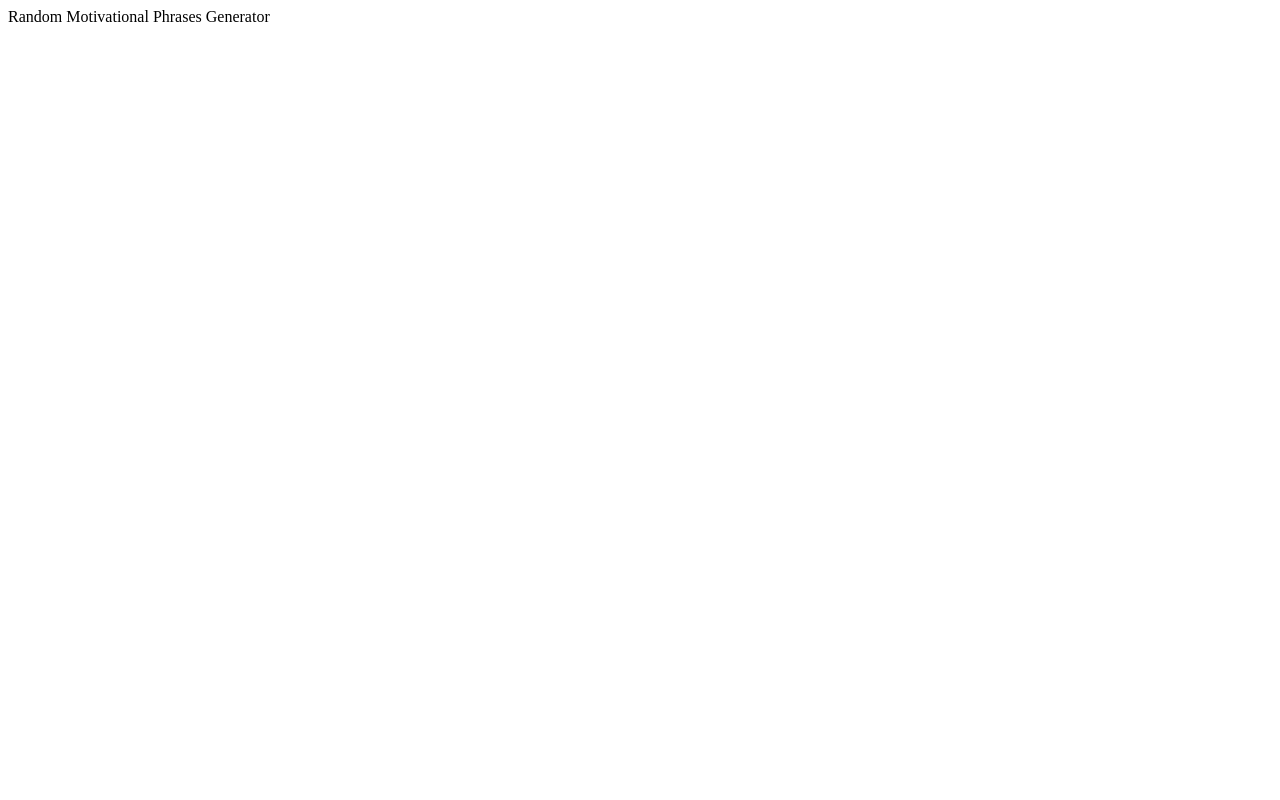
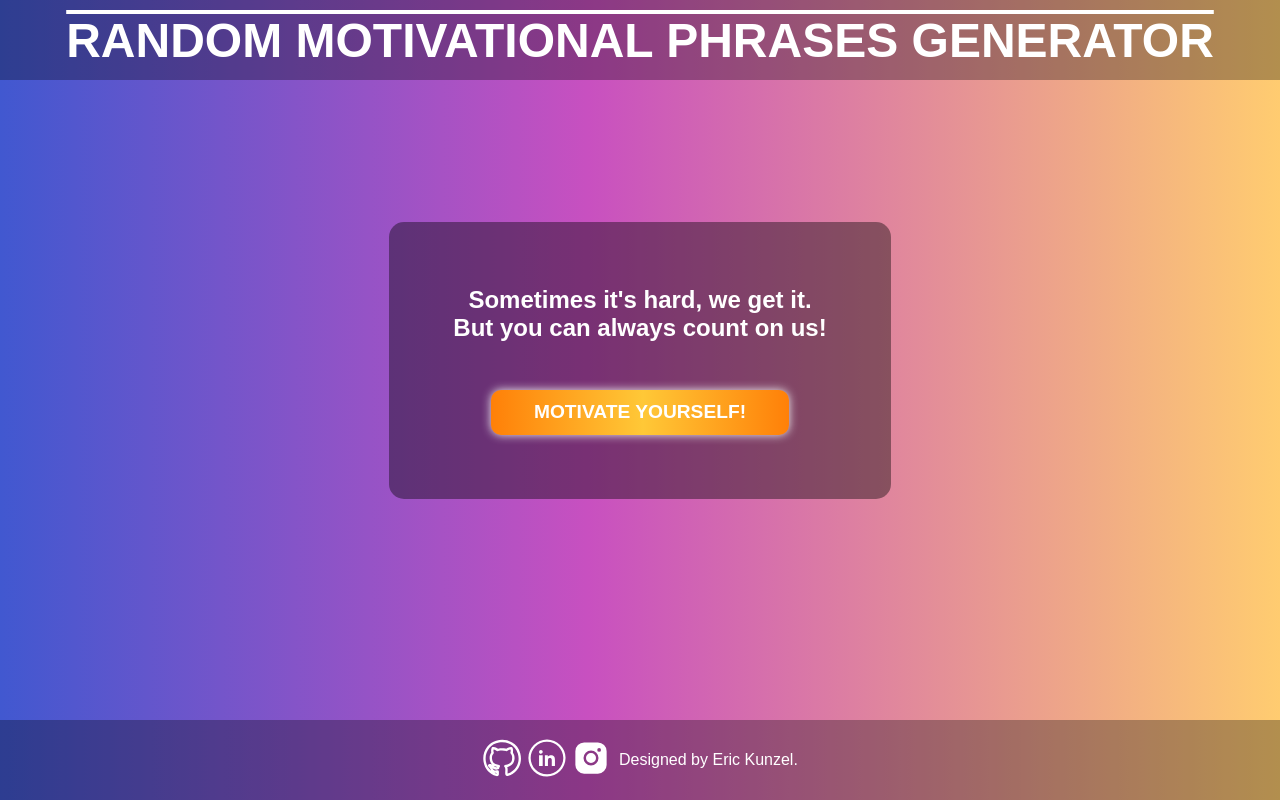
Before and after one commit to kunzeleric/random-inspiration-messages, a plain HTML site: page index.html in a window 1280 px wide. Drawn offline with Linux system fonts and the light colour scheme.

Commit message:
Structure Finished

```diff
--- a/assets/css/style.css
+++ b/assets/css/style.css
@@ -0,0 +1,87 @@
+* {
+  margin: 0;
+  padding: 0;
+  box-sizing: border-box;
+  font-family: Arial, sans-serif;
+}
+
+body {
+  background-image: linear-gradient(
+    90deg,
+    #4158d0 0%,
+    #c850c0 46%,
+    #ffcc70 100%
+  );
+}
+
+header {
+  color: #fff;
+  font-size: 1.5em;
+  text-decoration: overline;
+  text-transform: uppercase;
+  height: 10vh;
+  display: flex;
+  justify-content: center;
+  align-items: center;
+  background-color: rgba(0, 0, 0, 0.3);
+}
+
+main {
+  display: flex;
+  justify-content: center;
+  align-items: center;
+  text-align: center;
+  height: 70vh;
+}
+
+    main .container {
+        display: flex;
+        flex-direction: column;
+        gap: 3em;
+        align-items: center;
+        color: #fff;
+        background-color: rgba(0, 0, 0, 0.4);
+        padding: 4em;
+        border-radius: 15px;
+    }
+
+    main .container h3{
+        font-size: 1.5em;
+
+    }
+
+    main .container button{
+        width: 80%;
+        height: 45px;
+        border-radius: 10px;
+        border: 0;
+        background-image: linear-gradient(to right, #FF8008 0%, #FFC837 51%, #FF8008 100%);
+        box-shadow: 0 0 10px #eee;
+        cursor: pointer;
+        font-size: 1.2em;
+        font-weight: 600;
+        color: #fff;
+        text-transform: uppercase;
+    }
+
+    main .container button:hover {
+        background-image: linear-gradient(to right, #FF8008 100%, #FFC837 51%, #FF8008 0%);
+    }
+
+footer {
+  display: flex;
+  justify-content: center;
+  position: fixed;
+  width: 100%;
+  height: 10vh;
+  bottom: 0;
+  color: #fff;
+  font-size: 1em;
+  align-items: center;
+  gap: 0.5em;
+  background-color: rgba(0, 0, 0, 0.3);
+}
+
+img {
+  width: 40px;
+}
--- a/index.html
+++ b/index.html
@@ -1,14 +1,28 @@
 <!DOCTYPE html>
 <html lang="en">
-<head>
-    <meta charset="UTF-8">
-    <meta http-equiv="X-UA-Compatible" content="IE=edge">
-    <meta name="viewport" content="width=device-width, initial-scale=1.0">
-    <title>Motivate yourself!</title>
-</head>
-<body>
-    <header>Random Motivational Phrases Generator</header>
-    <main></main>
-    <footer></footer>
-</body>
+  <head>
+    <meta charset="UTF-8" />
+    <meta http-equiv="X-UA-Compatible" content="IE=edge" />
+    <meta name="viewport" content="width=device-width, initial-scale=1.0" />
+    <title>Feeling down today?</title>
+    <link rel="stylesheet" href="./assets/css/style.css" />
+  </head>
+  <body>
+    <header><h1>Random Motivational Phrases Generator</h1></header>
+    <main>
+      <div class="container">
+        <h3>Sometimes it's hard, we get it. <br>But you can always count on us!</h3>
+        <button>Motivate yourself!</button>
+      </div>
+    </main>
+    <footer>
+        <nav>
+        <a href="https://www.linkedin.com/in/eric-edward-k%C3%BCnzel-0b139574/" target="_blank" title="Github - Eric Kunzel"><img src="./assets/imgs/icon_github.svg" alt="Github" /></a>
+        <a href="" target="_blank" title="Linkedin - Eric Kunzel"><img src="./assets/imgs/icon_linkedin.svg" alt="Linkedin"/></a>
+        <a href="https://www.instagram.com/erickunzel/" target="_blank" title="Instagram - Eric Kunzel"><img src="./assets/imgs/icon_instagram.svg" alt="Instagram" /></a>
+    </nav>
+    <p>Designed by Eric Kunzel.</p>
+    </footer>
+    <script src="./assets/js/script.js"></script>
+  </body>
 </html>
```
Also changed, not shown: assets/imgs/icon_github.svg (added), assets/imgs/icon_instagram.svg (added), assets/imgs/icon_linkedin.svg (added).
